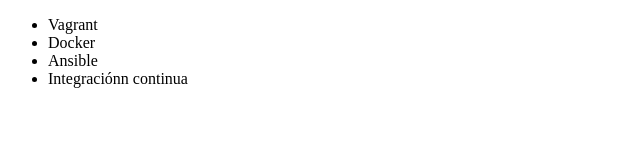
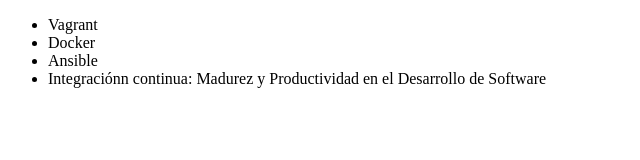
Before and after one commit to alpha-cybersec/alura-git, a plain HTML site: page index.html in a window 1280 px wide. Shown: the whole page, without its empty margins (0-640 px from the left). Drawn offline with Linux system fonts and the light colour scheme.

Commit message:
Renombrado curso de integracion continua

```diff
--- a/index.html
+++ b/index.html
@@ -1,15 +1,18 @@
 <!DOCTYPE html>
-<html lang = "en">
+<html lang="en">
   <head>
-     <meta charset = "UTF-8">
-     <title> Cursos de Alura </title>
+    <meta charset="UTF-8" />
+    <title>Cursos de Alura</title>
   </head>
   <body>
     <ul>
-         <li> Vagrant </li>
-         <li> Docker </li>
-         <li> Ansible </li>
-         <li> Integraciónn continua </li>
+      <li>Vagrant</li>
+      <li>Docker</li>
+      <li>Ansible</li>
+      <li>
+        Integraciónn continua: Madurez y Productividad en el Desarrollo de
+        Software
+      </li>
     </ul>
   </body>
 </html>
```
Lines whose indentation alone changed are shown as unchanged.
